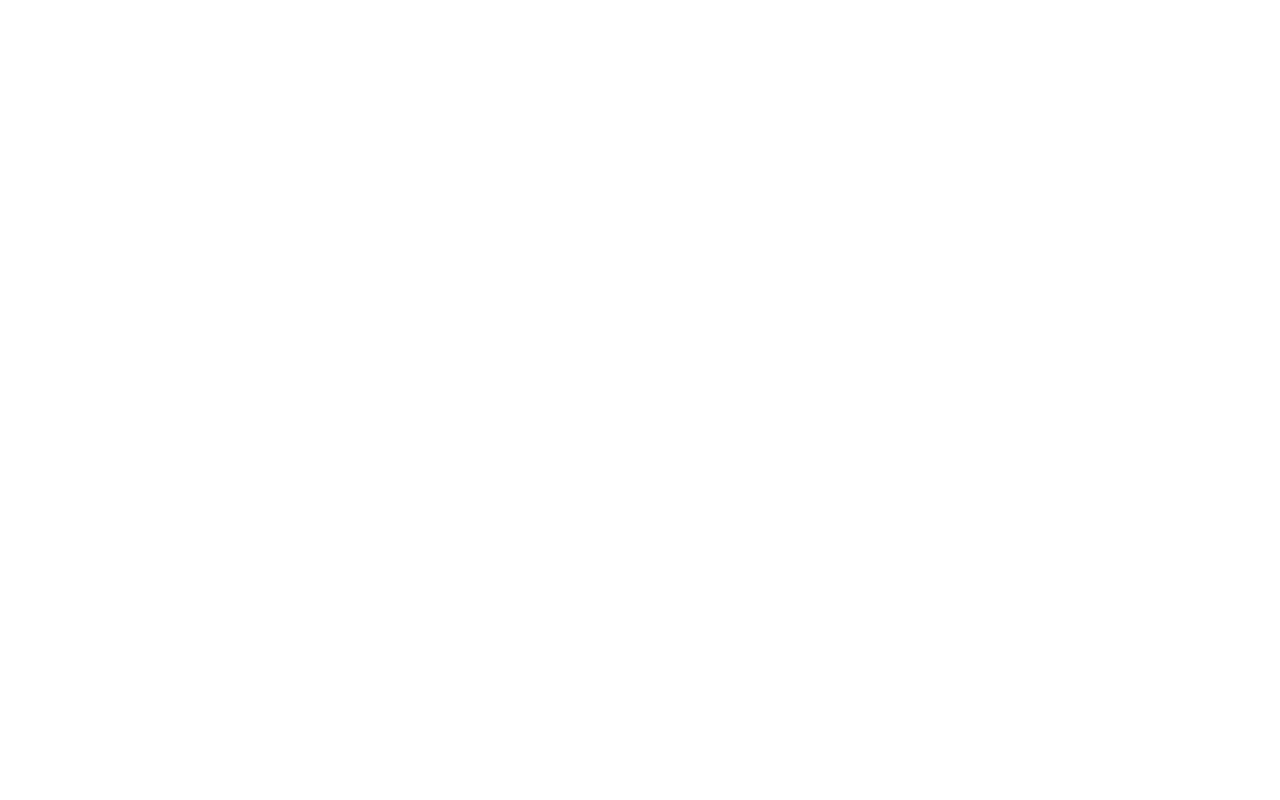
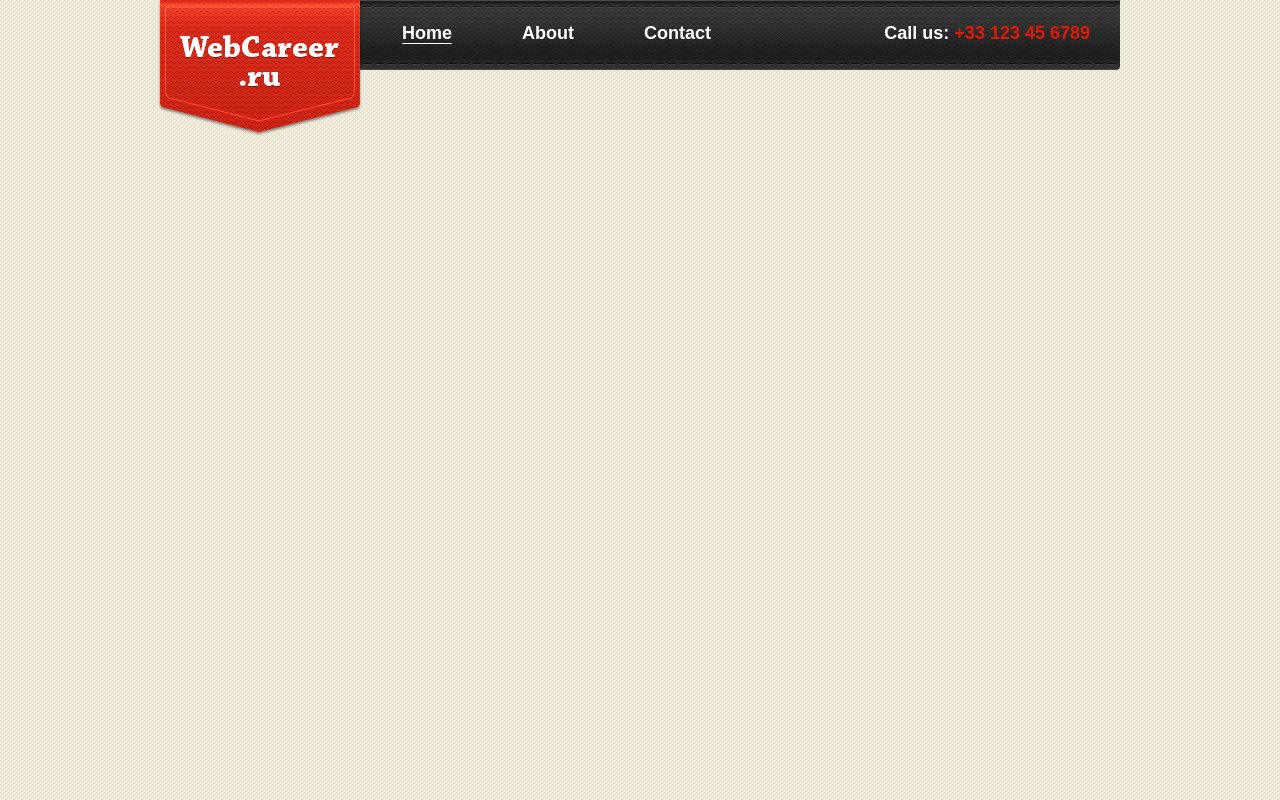
Before and after one commit to myrosy/project-2, a plain HTML site: page index.html in a window 1280 px wide. Drawn offline with Linux system fonts and the light colour scheme.

Commit message:
header_done

```diff
--- a/css/style.css
+++ b/css/style.css
@@ -1 +1,54 @@
 @import url(reset.css);
+
+body {
+	background: url(../images/main_bg.png);
+}
+
+#wrapper {
+	width: 960px;
+	margin: 0 auto;
+}
+
+#logo {
+	width: 204px;
+	height: 136px;
+	float: left;
+	margin-left: -2px;
+}
+
+#menu {
+	width: 960px;
+	height: 70px;
+	background: url(../images/menu.png) no-repeat;
+}
+
+#menu ul {
+	padding-left: 40px;
+	padding-top: 23px;
+	overflow: hidden;
+}
+
+#menu ul li {
+	font: bold 18px Arial, Verdana, sans-serif;
+	float: left;
+	color: #fff;
+	margin-right: 70px;
+}
+
+#menu ul li a {
+	color: #fff;
+	text-decoration: none;
+}
+
+#menu ul li span {
+	color: #db1c06;
+}
+
+#menu .current, #menu ul li a:hover {
+	border-bottom: 2px solid #fff;
+}
+
+#menu .phone {
+	float: right;
+	margin-right: 30px;
+}
--- a/index.html
+++ b/index.html
@@ -1,11 +1,27 @@
-<!DOCTYPE html PUBLIC "-//W3C//DTD XHTML 1.0 Transitional//EN" "http://www.w3.org/TR/xhtml1/DTD/xhtml1-transitional.dtd">
-<html xmlns="http://www.w3.org/1999/xhtml">
+<!DOCTYPE html>
+<html lang="en">
 	<head>
-		<meta http-equiv="Content-Type" content="text/html; charset=utf-8" />
-		<title>Заголовок страницы</title>
-		<link href="css/style.css" type="text/css" rel="stylesheet" />
+		<meta charset="UTF-8">
+		<title>Document</title>
+		<link type="text/css" rel="stylesheet" href="css/style.css">
 	</head>
 	<body>
-
+		<div id="wrapper">
+			<header>
+				<div id="logo">
+					<a href="index.html"><img src="images/logo.png" alt="Логогтип"></a>
+				</div>
+				<div id="menu">
+					<ul>
+						<li ><a class="current" href="index.html">Home</a></li>
+						<li><a href="#">About</a></li>
+						<li><a href="#">Contact</a></li>
+						<li class="phone">Call us: <span>+33 123 45 6789</span></li>
+					</ul>
+				</div>
+			</header>
+			<div id="content"></div>
+			<footer></footer>
+		</div>
 	</body>
 </html>
```
Also changed, not shown: images/logo.png (added), images/main_bg.png (added), images/menu.png (added).
